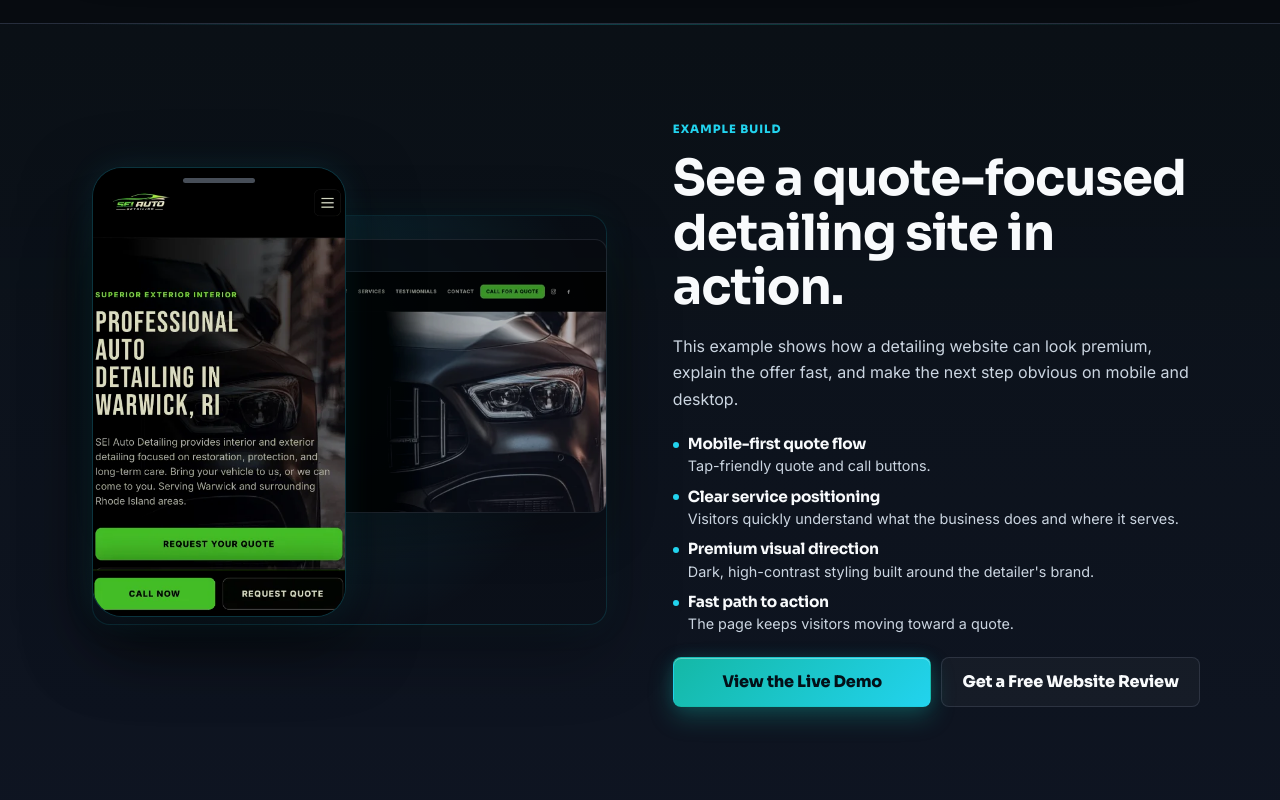
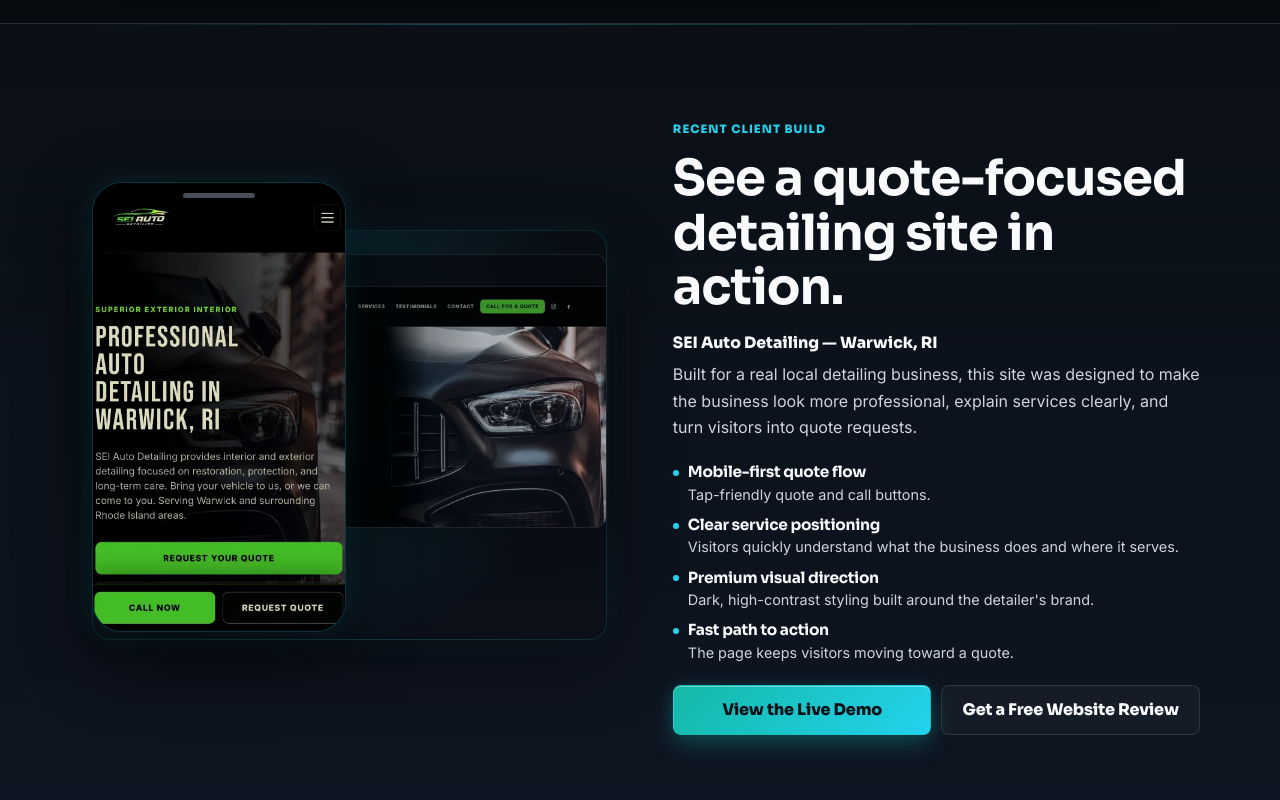
Before and after one commit to KevinGoncalo/autodetailingsites, a plain HTML site: page index.html in a window 1280 px wide. Shown: the part 2680-3480 px from the top of the page. Drawn offline with Linux system fonts and the light colour scheme.

Commit message:
Update client showcase social proof

```diff
--- a/index.html
+++ b/index.html
@@ -372,11 +372,12 @@
           </div>
 
           <div class="demo-copy">
-            <p class="eyebrow">EXAMPLE BUILD</p>
+            <p class="eyebrow">RECENT CLIENT BUILD</p>
             <h2>See a quote-focused detailing site in action.</h2>
+            <p class="demo-client-name">SEI Auto Detailing — Warwick, RI</p>
             <p>
-              This example shows how a detailing website can look premium, explain the offer fast, and make the next
-              step obvious on mobile and desktop.
+              Built for a real local detailing business, this site was designed to make the business look more
+              professional, explain services clearly, and turn visitors into quote requests.
             </p>
 
             <div class="demo-callouts">
@@ -683,7 +684,7 @@
           <ul>
             <li><a href="#problem">The Problem</a></li>
             <li><a href="#included">What We Fix</a></li>
-            <li><a href="#demo">Example Build</a></li>
+            <li><a href="#demo">Recent Client Build</a></li>
             <li><a href="#process">Process</a></li>
             <li><a href="#pricing">Pricing</a></li>
             <li><a href="#faq">FAQ</a></li>
--- a/styles.css
+++ b/styles.css
@@ -1309,6 +1309,15 @@ h3 {
   max-width: 560px;
 }
 
+.demo-client-name {
+  margin-bottom: 8px;
+  color: var(--color-text);
+  font-family: var(--font-heading);
+  font-size: 0.98rem;
+  font-weight: 800;
+  line-height: 1.3;
+}
+
 .demo-callouts {
   display: grid;
   gap: 10px;
```
